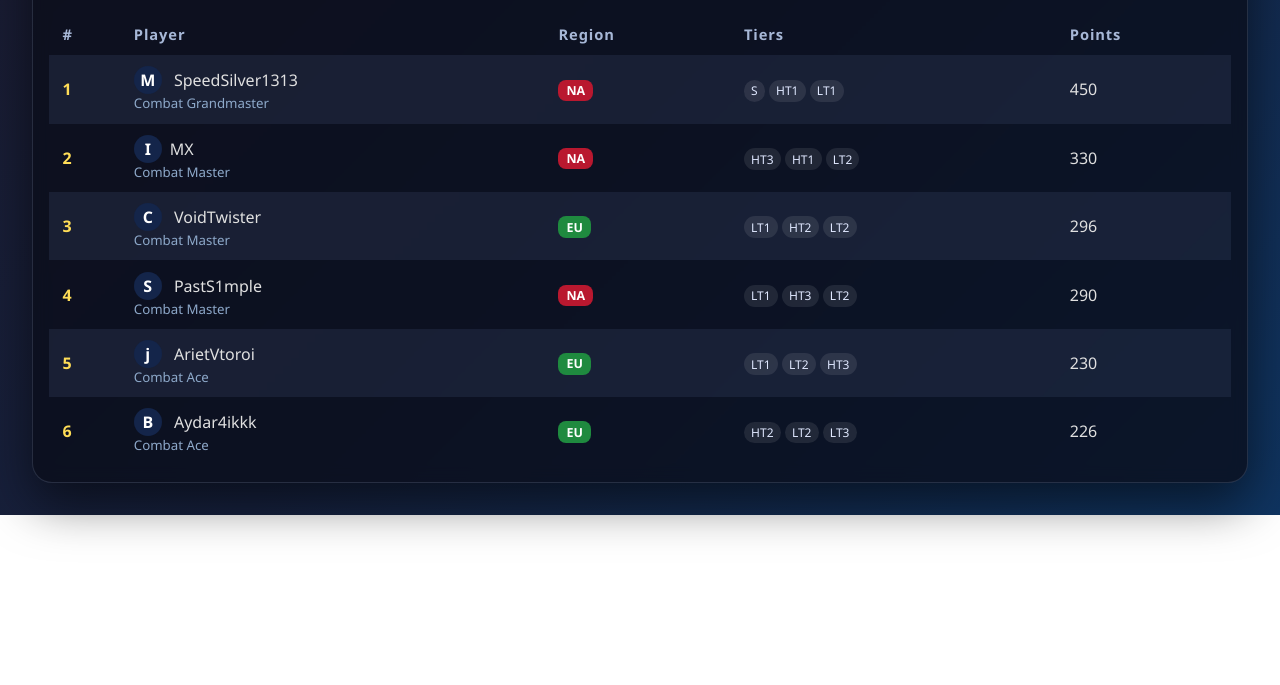
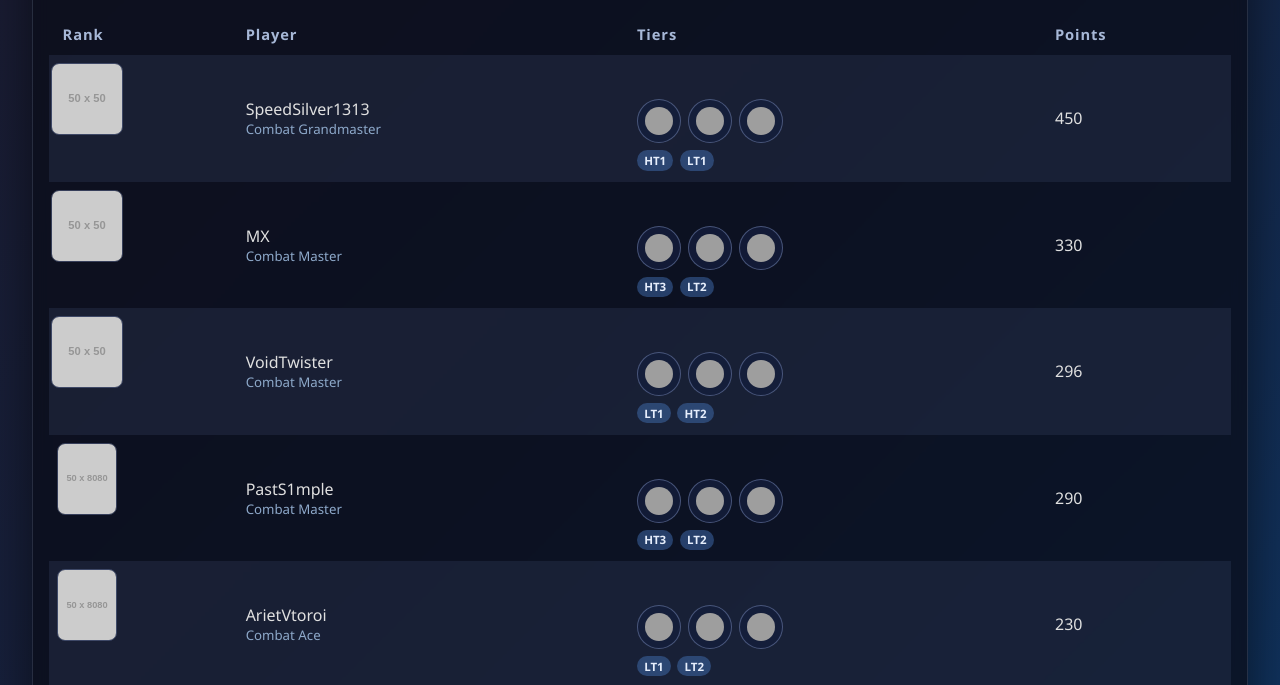
Before and after one commit to ArietIT/tierlist86.github.io, a plain HTML site: page index.html in a window 1280 px wide. Shown: the part 290-975 px from the top of the page. Before the commit the page ends 805 px from the top, so only its background shows below. Drawn offline with Linux system fonts and the light colour scheme; grey boxes are pictures that could not be loaded; placeholder pictures from the web are drawn by us.

Commit message:
Refactor rankings table layout and styles for improved readability and consistency

```diff
--- a/index.html
+++ b/index.html
@@ -8,7 +8,7 @@
 </head>
 <body>
     <header>
-        <h1>Minecraft Bedrock Tier Lists</h1>
+        <h1>MCBE TIERS</h1>
         <nav>
             <a href="#home">Home</a>
             <a href="#create">Rankings</a>
@@ -39,54 +39,89 @@
                 <table class="rankings-table">
                     <thead>
                         <tr>
-                            <th>#</th>
+                            <th>Rank</th>
                             <th>Player</th>
-                            <th>Region</th>
                             <th>Tiers</th>
                             <th>Points</th>
                         </tr>
                     </thead>
                     <tbody>
                         <tr>
-                            <td>1</td>
-                            <td><span class="player-avatar">M</span> SpeedSilver1313<br><span class="role">Combat Grandmaster</span></td>
-                            <td><span class="region na">NA</span></td>
-                            <td><span class="badge">S</span><span class="badge">HT1</span><span class="badge">LT1</span></td>
+                            <td class="rank-cell"><img src="https://via.placeholder.com/50/FFD700/000?text=1" alt="Rank 1"></td>
+                            <td>SpeedSilver1313<br><span class="role">Combat Grandmaster</span></td>
+                            <td class="tier-cell">
+                                <div class="tier-icons">
+                                    <div class="tier-dot"><img src="https://static.wikia.nocookie.net/minecraft_gamepedia/images/7/7e/Netherite_Sword_JE2_BE2.png" alt="Sword"></div>
+                                    <div class="tier-dot"><img src="https://static.wikia.nocookie.net/minecraft_gamepedia/images/2/2c/Diamond_Sword_JE3_BE3.png" alt="Diamond"></div>
+                                    <div class="tier-dot"><img src="https://static.wikia.nocookie.net/minecraft_gamepedia/images/4/4b/Iron_Sword_JE2_BE2.png" alt="Iron"></div>
+                                </div>
+                                <div class="tier-badge-row"><span class="tier-badge">HT1</span><span class="tier-badge">LT1</span></div>
+                            </td>
                             <td>450</td>
                         </tr>
                         <tr>
-                            <td>2</td>
-                            <td><span class="player-avatar">I</span>MX<br><span class="role">Combat Master</span></td>
-                            <td><span class="region na">NA</span></td>
-                            <td><span class="badge">HT3</span><span class="badge">HT1</span><span class="badge">LT2</span></td>
+                            <td class="rank-cell"><img src="https://via.placeholder.com/50/C0C0C0/000?text=2" alt="Rank 2"></td>
+                            <td>MX<br><span class="role">Combat Master</span></td>
+                            <td class="tier-cell">
+                                <div class="tier-icons">
+                                    <div class="tier-dot"><img src="https://static.wikia.nocookie.net/minecraft_gamepedia/images/1/15/Creeper_JE3_BE2.png" alt="Creeper"></div>
+                                    <div class="tier-dot"><img src="https://static.wikia.nocookie.net/minecraft_gamepedia/images/8/8b/Stone_Sword_JE2_BE2.png" alt="Stone"></div>
+                                    <div class="tier-dot"><img src="https://static.wikia.nocookie.net/minecraft_gamepedia/images/4/4b/Wooden_Sword_JE2_BE2.png" alt="Wooden"></div>
+                                </div>
+                                <div class="tier-badge-row"><span class="tier-badge">HT3</span><span class="tier-badge">LT2</span></div>
+                            </td>
                             <td>330</td>
                         </tr>
                         <tr>
-                            <td>3</td>
-                            <td><span class="player-avatar">C</span> VoidTwister<br><span class="role">Combat Master</span></td>
-                            <td><span class="region eu">EU</span></td>
-                            <td><span class="badge">LT1</span><span class="badge">HT2</span><span class="badge">LT2</span></td>
+                            <td class="rank-cell"><img src="https://via.placeholder.com/50/CD7F32/000?text=3" alt="Rank 3"></td>
+                            <td>VoidTwister<br><span class="role">Combat Master</span></td>
+                            <td class="tier-cell">
+                                <div class="tier-icons">
+                                    <div class="tier-dot"><img src="https://static.wikia.nocookie.net/minecraft_gamepedia/images/5/50/Chicken_JE2_BE2.png" alt="Chicken"></div>
+                                    <div class="tier-dot"><img src="https://static.wikia.nocookie.net/minecraft_gamepedia/images/7/70/Zombie_JE3_BE2.png" alt="Zombie"></div>
+                                    <div class="tier-dot"><img src="https://static.wikia.nocookie.net/minecraft_gamepedia/images/8/8f/Wither_JE3_BE3.png" alt="Wither"></div>
+                                </div>
+                                <div class="tier-badge-row"><span class="tier-badge">LT1</span><span class="tier-badge">HT2</span></div>
+                            </td>
                             <td>296</td>
                         </tr>
                         <tr>
-                            <td>4</td>
-                            <td><span class="player-avatar">S</span> PastS1mple<br><span class="role">Combat Master</span></td>
-                            <td><span class="region na">NA</span></td>
-                            <td><span class="badge">LT1</span><span class="badge">HT3</span><span class="badge">LT2</span></td>
+                            <td class="rank-cell"><img src="https://via.placeholder.com/50/808080/FFF?text=4" alt="Rank 4"></td>
+                            <td>PastS1mple<br><span class="role">Combat Master</span></td>
+                            <td class="tier-cell">
+                                <div class="tier-icons">
+                                    <div class="tier-dot"><img src="https://static.wikia.nocookie.net/minecraft_gamepedia/images/0/0f/Ender_Dragon.png" alt="Ender Dragon"></div>
+                                    <div class="tier-dot"><img src="https://static.wikia.nocookie.net/minecraft_gamepedia/images/7/70/Zombie_JE3_BE2.png" alt="Zombie"></div>
+                                    <div class="tier-dot"><img src="https://static.wikia.nocookie.net/minecraft_gamepedia/images/1/15/Creeper_JE3_BE2.png" alt="Creeper"></div>
+                                </div>
+                                <div class="tier-badge-row"><span class="tier-badge">HT3</span><span class="tier-badge">LT2</span></div>
+                            </td>
                             <td>290</td>
                         </tr>
                         <tr>
-                            <td>5</td>
-                            <td><span class="player-avatar">j</span> ArietVtoroi<br><span class="role">Combat Ace</span></td>
-                            <td><span class="region eu">EU</span></td>
-                            <td><span class="badge">LT1</span><span class="badge">LT2</span><span class="badge">HT3</span></td>
+                            <td class="rank-cell"><img src="https://via.placeholder.com/50/808080/FFF?text=5" alt="Rank 5"></td>
+                            <td>ArietVtoroi<br><span class="role">Combat Ace</span></td>
+                            <td class="tier-cell">
+                                <div class="tier-icons">
+                                    <div class="tier-dot"><img src="https://static.wikia.nocookie.net/minecraft_gamepedia/images/7/7e/Netherite_Axe_JE2_BE2.png" alt="Netherite Axe"></div>
+                                    <div class="tier-dot"><img src="https://static.wikia.nocookie.net/minecraft_gamepedia/images/2/2c/Diamond_Axe_JE3_BE3.png" alt="Diamond Axe"></div>
+                                    <div class="tier-dot"><img src="https://static.wikia.nocookie.net/minecraft_gamepedia/images/4/4b/Iron_Axe_JE2_BE2.png" alt="Iron Axe"></div>
+                                </div>
+                                <div class="tier-badge-row"><span class="tier-badge">LT1</span><span class="tier-badge">LT2</span></div>
+                            </td>
                             <td>230</td>
                         </tr>
                         <tr>
-                            <td>6</td>
-                            <td><span class="player-avatar">B</span> Aydar4ikkk<br><span class="role">Combat Ace</span></td>
-                            <td><span class="region eu">EU</span></td>
-                            <td><span class="badge">HT2</span><span class="badge">LT2</span><span class="badge">LT3</span></td>
+                            <td class="rank-cell"><img src="https://via.placeholder.com/50/808080/FFF?text=6" alt="Rank 6"></td>
+                            <td>Aydar4ikkk<br><span class="role">Combat Ace</span></td>
+                            <td class="tier-cell">
+                                <div class="tier-icons">
+                                    <div class="tier-dot"><img src="https://static.wikia.nocookie.net/minecraft_gamepedia/images/8/8b/Stone_Axe_JE2_BE2.png" alt="Stone Axe"></div>
+                                    <div class="tier-dot"><img src="https://static.wikia.nocookie.net/minecraft_gamepedia/images/4/4b/Wooden_Axe_JE2_BE2.png" alt="Wooden Axe"></div>
+                                    <div class="tier-dot"><img src="https://static.wikia.nocookie.net/minecraft_gamepedia/images/5/50/Chicken_JE2_BE2.png" alt="Chicken"></div>
+                                </div>
+                                <div class="tier-badge-row"><span class="tier-badge">HT2</span><span class="tier-badge">LT3</span></div>
+                            </td>
                             <td>226</td>
                         </tr>
                     </tbody>
--- a/styles.css
+++ b/styles.css
@@ -223,7 +223,23 @@ main {
 .rankings-table td:first-child {
     font-weight: 800;
     color: #ffdd57;
-    width: 44px;
+    width: 60px;
+    text-align: center;
+}
+
+.rank-cell {
+    display: flex;
+    align-items: center;
+    justify-content: center;
+    padding: 0.5rem !important;
+}
+
+.rank-cell img {
+    width: 70px;
+    height: 70px;
+    border-radius: 8px;
+    border: 1px solid rgba(150, 170, 220, 0.3);
+    object-fit: cover;
 }
 
 .player-avatar {
@@ -245,16 +261,49 @@ main {
     font-size: 0.83rem;
 }
 
-.region {
-    display: inline-block;
-    border-radius: 8px;
-    padding: 0.14rem 0.5rem;
-    font-size: 0.78rem;
-    font-weight: 700;
+.tier-cell {
+    display: flex;
+    flex-direction: column;
+    gap: 0.45rem;
 }
 
-.region.na { background: #b9182f; color: #fff; }
-.region.eu { background: #1f8a3f; color: #fff; }
+.tier-icons {
+    display: flex;
+    align-items: center;
+    gap: 0.45rem;
+}
+
+.tier-dot {
+    width: 42px;
+    height: 42px;
+    border-radius: 50%;
+    border: 1px solid rgba(150, 170, 220, 0.4);
+    background: rgba(20, 30, 60, 0.8);
+    display: flex;
+    align-items: center;
+    justify-content: center;
+}
+
+.tier-dot img {
+    width: 28px;
+    height: 28px;
+    border-radius: 50%;
+}
+
+.tier-badge-row {
+    display: flex;
+    gap: 0.4rem;
+}
+
+.tier-badge {
+    background: rgba(66, 110, 175, 0.5);
+    color: #e6eefc;
+    padding: 0.16rem 0.45rem;
+    border-radius: 14px;
+    font-size: 0.72rem;
+    font-weight: 700;
+    text-transform: uppercase;
+}
 
 .badge {
     display: inline-block;
```
